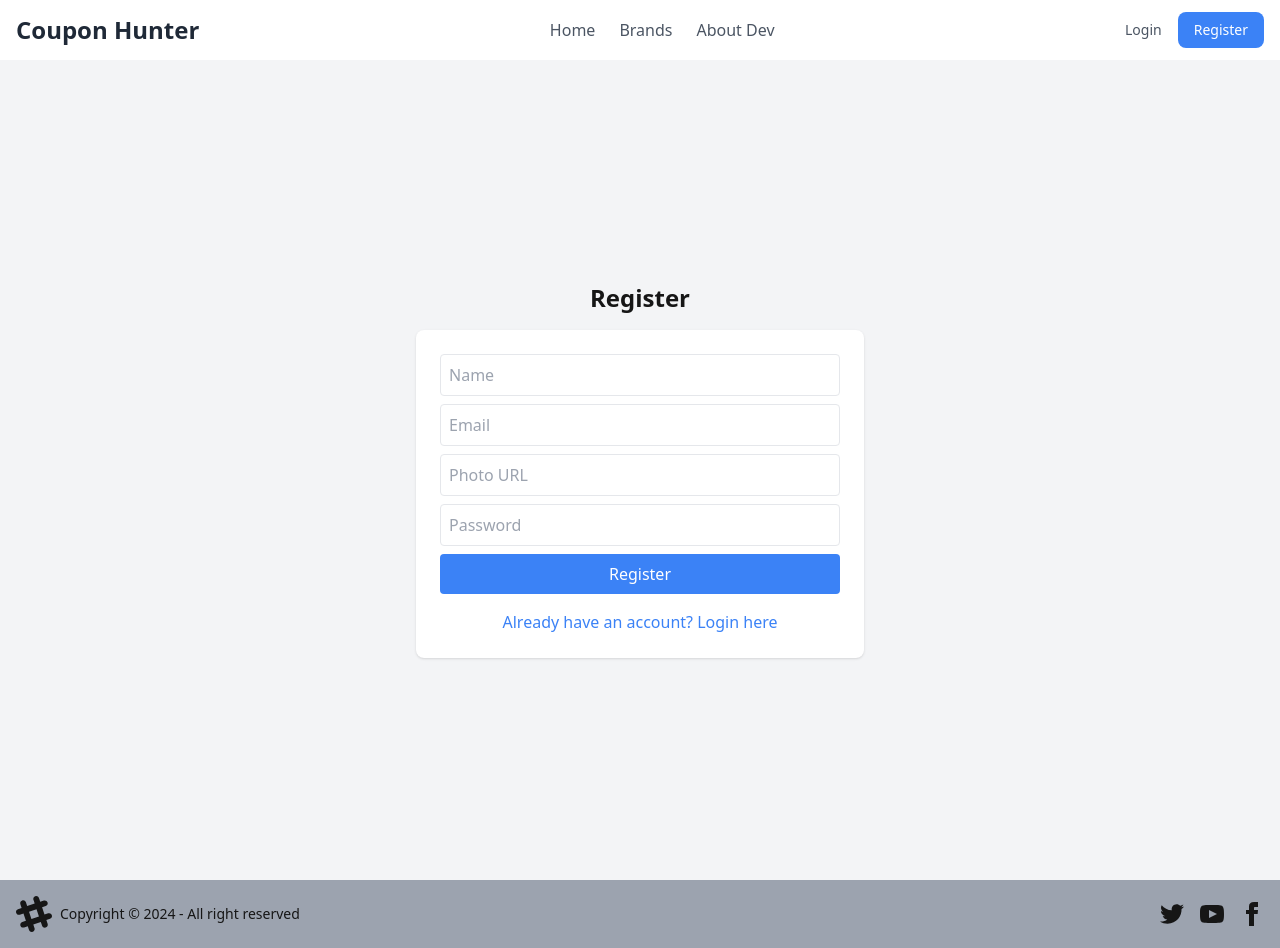
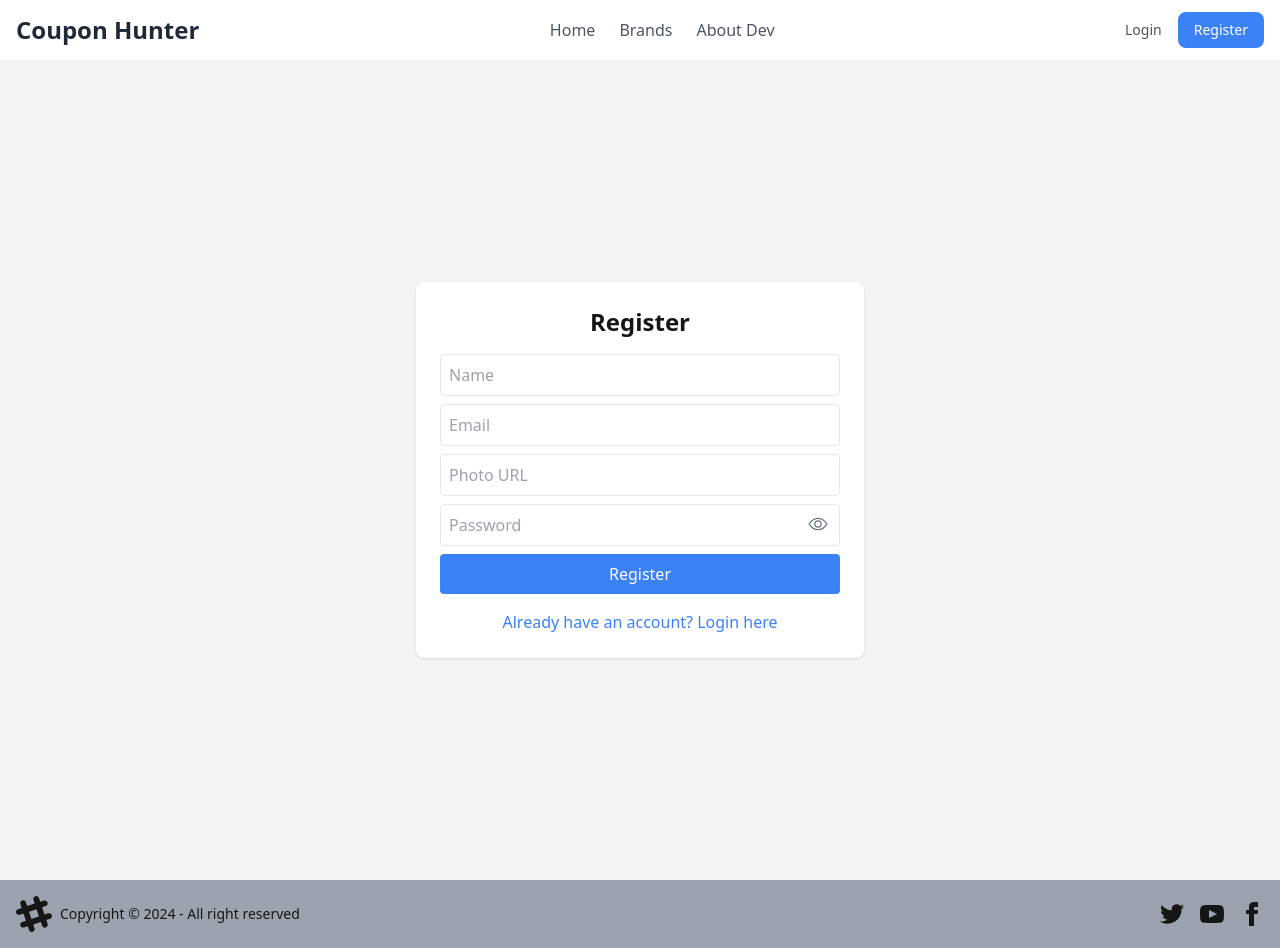
Before and after one commit to Raiyan27/Coupon-Hunter, a React (Vite) app: page /register in a window 1280 px wide. Built offline with nearby package versions, Linux system fonts and the light colour scheme; no server answers.

Commit message:
toggle visibility for password added

```diff
--- /dev/null
+++ b/src/components/PrivateRoute.jsx
@@ -0,0 +1,11 @@
+import { Navigate } from "react-router-dom";
+import { useContext } from "react";
+import { AuthContext } from "../auth/AuthContext";
+
+const PrivateRoute = ({ children }) => {
+  const { currentUser } = useContext(AuthContext);
+
+  return currentUser ? children : <Navigate to="/login" />;
+};
+
+export default PrivateRoute;
--- a/src/main.jsx
+++ b/src/main.jsx
@@ -9,6 +9,7 @@ import Brands from "./pages/Brands.jsx";
 import Login from "./pages/Login.jsx";
 import Register from "./pages/Register.jsx";
 import { AuthProvider } from "./auth/AuthContext.jsx";
+import PrivateRoute from "./components/PrivateRoute.jsx";
 
 import { ToastContainer } from "react-toastify";
 import "react-toastify/dist/ReactToastify.css";
@@ -35,6 +36,18 @@ const router = createBrowserRouter([
         path: "brands",
         element: <Brands />,
       },
+      {
+        path: "brand/:id",
+        element: <PrivateRoute></PrivateRoute>,
+      },
+      {
+        path: "my-profile",
+        element: (
+          <PrivateRoute>
+            <div>MY profile</div>
+          </PrivateRoute>
+        ),
+      },
     ],
   },
 ]);
--- a/src/pages/Login.jsx
+++ b/src/pages/Login.jsx
@@ -3,12 +3,14 @@ import { Link, useNavigate, useLocation } from "react-router-dom";
 import { signInWithEmailAndPassword, signInWithPopup } from "firebase/auth";
 import { toast } from "react-toastify";
 import { auth, googleProvider } from "../auth/firebase";
+import { IoEyeOffOutline, IoEyeOutline } from "react-icons/io5";
 
 const Login = () => {
   const [email, setEmail] = useState("");
   const [password, setPassword] = useState("");
   const navigate = useNavigate();
   const location = useLocation();
+  const [showPassword, setShowPassword] = useState(false);
 
   const from = location.state?.from?.pathname || "/";
 
@@ -38,7 +40,7 @@ const Login = () => {
   return (
     <div className="flex flex-col min-h-[820px]">
       <div className="flex-grow flex items-center justify-center bg-gray-100">
-        <div className="max-w-md mx-auto bg-white p-6 shadow rounded-lg">
+        <div className="max-w-md min-w-[400px] mx-auto bg-white p-6 shadow rounded-lg">
           <h1 className="text-2xl font-bold text-center mb-6">Login</h1>
           <form onSubmit={handleLogin}>
             <input
@@ -49,14 +51,28 @@ const Login = () => {
               className="w-full p-2 mb-4 border rounded"
               required
             />
+            <div className="relative">
               <input
-              type="password"
+                type={showPassword ? "text" : "password"}
                 placeholder="Password"
                 value={password}
                 onChange={(e) => setPassword(e.target.value)}
                 className="w-full p-2 mb-4 border rounded"
                 required
               />
+              <button
+                type="button"
+                onClick={() => setShowPassword((prev) => !prev)}
+                className="absolute right-3 top-2.5 text-gray-500 hover:text-gray-700"
+              >
+                {showPassword ? (
+                  <IoEyeOffOutline className="w-5 h-5" />
+                ) : (
+                  <IoEyeOutline className="w-5 h-5" />
+                )}
+              </button>
+            </div>
+
             <button
               type="submit"
               className="bg-blue-500 text-white p-2 w-full rounded hover:bg-blue-600"
--- a/src/pages/Register.jsx
+++ b/src/pages/Register.jsx
@@ -3,6 +3,7 @@ import { Link, useNavigate } from "react-router-dom";
 import { createUserWithEmailAndPassword } from "firebase/auth";
 import { auth } from "../auth/firebase";
 import { toast } from "react-toastify";
+import { IoEyeOffOutline, IoEyeOutline } from "react-icons/io5";
 
 const Register = () => {
   const [formData, setFormData] = useState({
@@ -12,6 +13,7 @@ const Register = () => {
     photoURL: "",
   });
   const [error, setError] = useState("");
+  const [showPassword, setShowPassword] = useState(false);
   const navigate = useNavigate();
 
   const validatePassword = (password) => {
@@ -45,12 +47,9 @@ const Register = () => {
   return (
     <div className="flex flex-col min-h-[820px]">
       <div className="flex-grow flex items-center justify-center bg-gray-100">
-        <div className="container mx-auto p-4">
+        <div className="max-w-md min-w-[400px] mx-auto bg-white p-6 shadow rounded-lg">
           <h1 className="text-2xl font-bold text-center mb-4">Register</h1>
-          <form
-            onSubmit={handleRegister}
-            className="max-w-md mx-auto bg-white p-6 shadow rounded-lg"
-          >
+          <form onSubmit={handleRegister}>
             <input
               type="text"
               placeholder="Name"
@@ -80,8 +79,10 @@ const Register = () => {
               }
               className="w-full p-2 mb-2 border rounded"
             />
+            <div className="relative">
+              {" "}
               <input
-              type="password"
+                type={showPassword ? "text" : "password"}
                 placeholder="Password"
                 value={formData.password}
                 onChange={(e) =>
@@ -90,6 +91,18 @@ const Register = () => {
                 className="w-full p-2 mb-2 border rounded"
                 required
               />
+              <button
+                type="button"
+                onClick={() => setShowPassword((prev) => !prev)}
+                className="absolute right-3 top-2.5 text-gray-500 hover:text-gray-700"
+              >
+                {showPassword ? (
+                  <IoEyeOffOutline className="w-5 h-5" />
+                ) : (
+                  <IoEyeOutline className="w-5 h-5" />
+                )}
+              </button>
+            </div>
             {error && <p className="text-red-500 text-sm">{error}</p>}
             <button
               type="submit"
```
Lines whose indentation alone changed are shown as unchanged.
